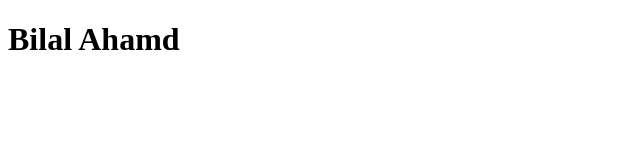
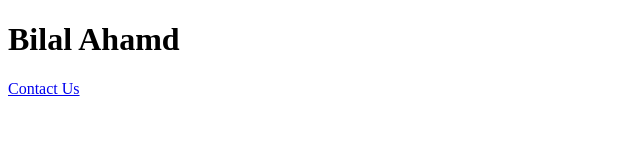
Before and after one commit to AbdullahAkhter/new-site, a plain HTML site: page index.html in a window 1280 px wide. Shown: the full height of the page, 0-640 px from the left. Drawn offline with Linux system fonts and the light colour scheme.

Commit message:
Update index.html

```diff
--- a/index.html
+++ b/index.html
@@ -7,6 +7,6 @@
 </head>
 <body>
     <h1 >Bilal Ahamd</h1>
-
+    <a href="contact.html">Contact Us</a>
 </body>
 </html>
```
